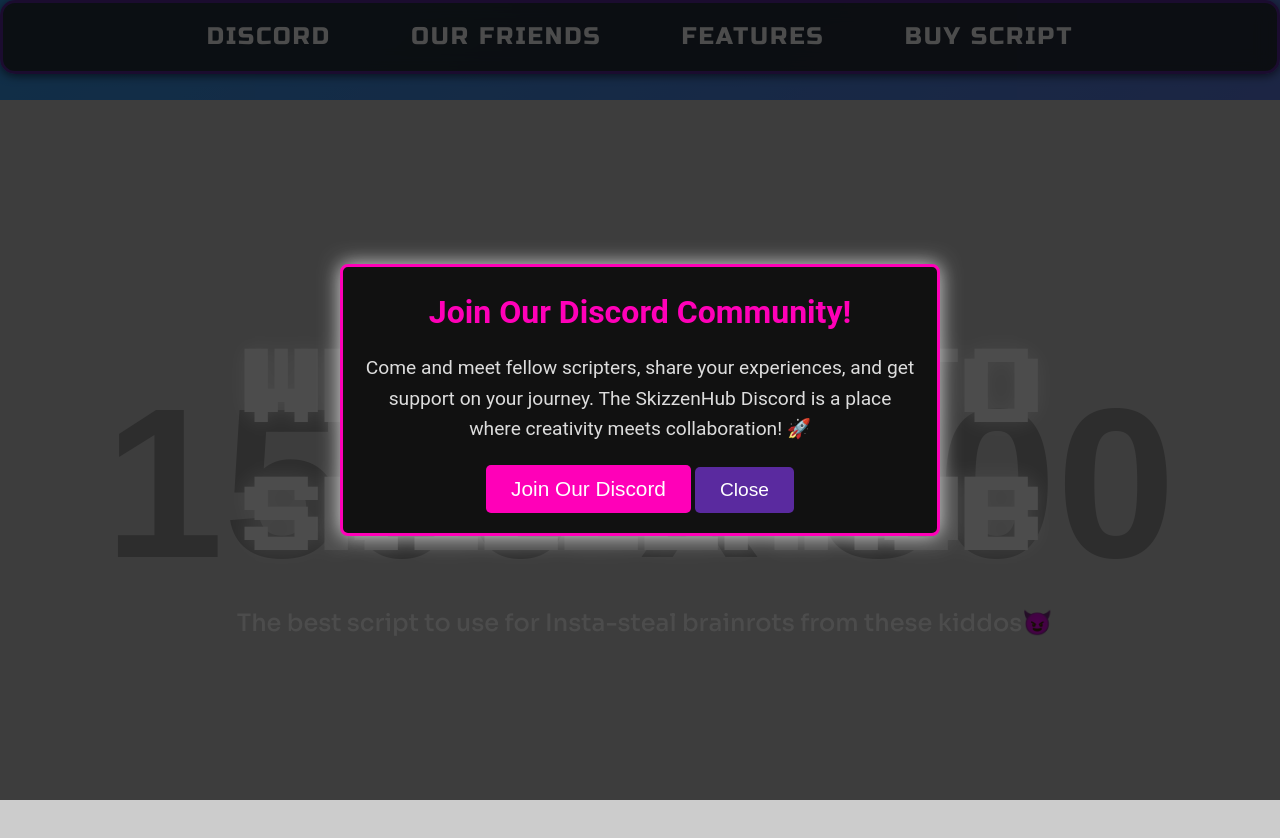
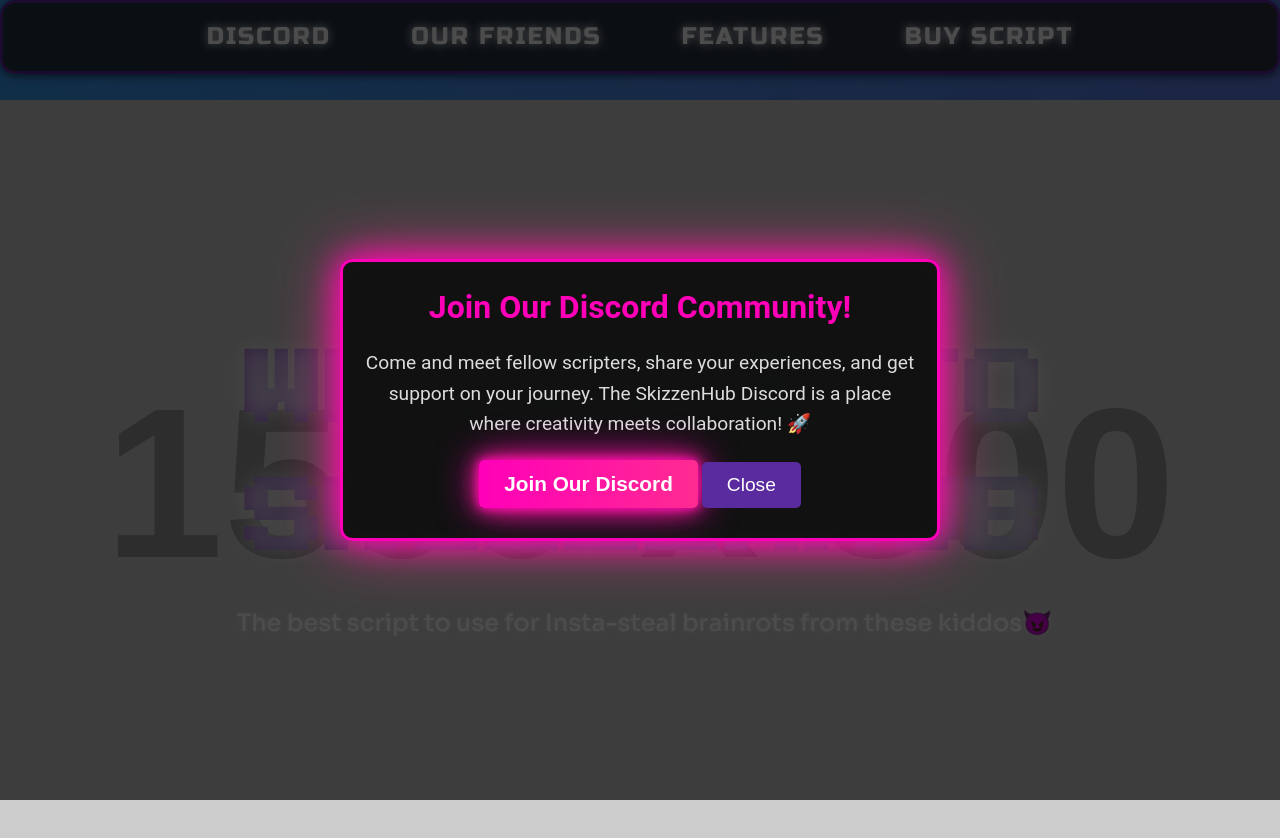
Before and after one commit to skizzenscripts/skizzenweb, a plain HTML site: page index.html in a window 1280 px wide. Both pictures are taken after a click on the link "DISCORD". Drawn offline with Linux system fonts and the light colour scheme; placeholder pictures from the web are drawn by us.

Commit message:
Update index.html

```diff
--- a/index.html
+++ b/index.html
@@ -23,20 +23,13 @@
       overflow-x: hidden;
       background: linear-gradient(135deg, #00c6ff, #ff00b8);
       background-size: 400% 400%;
-      animation: waveBackground 10s ease infinite; /* New wave animation */
+      animation: waveBackground 10s ease infinite;
     }
 
-    /* Smooth Wave Animation */
     @keyframes waveBackground {
-      0% {
-        background-position: 0% 50%;
-      }
-      50% {
-        background-position: 100% 50%;
-      }
-      100% {
-        background-position: 0% 50%;
-      }
+      0% { background-position: 0% 50%; }
+      50% { background-position: 100% 50%; }
+      100% { background-position: 0% 50%; }
     }
 
     /* Hero Section */
@@ -53,37 +46,32 @@
       animation: fadeIn 1.5s ease-out forwards;
     }
 
-    @keyframes fadeIn {
-      from { opacity: 0; }
-      to { opacity: 1; }
-    }
+    @keyframes fadeIn { from {opacity:0;} to {opacity:1;} }
 
     .hero h1 {
       font-size: 5rem;
-      font-family: 'Press Start 2P', cursive; /* Anime style font */
+      font-family: 'Press Start 2P', cursive;
       text-transform: uppercase;
       margin-bottom: 20px;
       text-shadow: 0 0 20px rgba(255, 255, 255, 0.7);
       animation: moveText 5s ease-in-out infinite alternate;
+      background: linear-gradient(90deg, #ff00b8, #00fff0, #ff2b91);
+      -webkit-background-clip: text;
+      -webkit-text-fill-color: transparent;
     }
 
     .hero p {
       font-size: 1.5rem;
       margin-bottom: 30px;
-      font-family: 'Sora', sans-serif; /* Another anime-style font */
+      font-family: 'Sora', sans-serif;
       animation: moveText 5s ease-in-out infinite alternate;
+      text-shadow: 0 0 5px rgba(255,255,255,0.6);
     }
 
     @keyframes moveText {
-      0% {
-        transform: translateX(-5px); /* Move a little to the left */
-      }
-      50% {
-        transform: translateX(5px);  /* Move a little to the right */
-      }
-      100% {
-        transform: translateX(-5px); /* Back to the left */
-      }
+      0% { transform: translateX(-5px); }
+      50% { transform: translateX(5px); }
+      100% { transform: translateX(-5px); }
     }
 
     /* Navigation Bar */
@@ -99,119 +87,115 @@
       align-items: center;
       background-color: rgba(34, 34, 34, 0.85);
       backdrop-filter: blur(10px);
-      box-shadow: 0 2px 10px rgba(0, 0, 0, 0.6);
+      box-shadow: 0 2px 10px rgba(0,0,0,0.6);
       border-bottom: 1px solid #333;
       border-radius: 15px;
       border: 3px solid #5a2a9f;
       transition: all 0.3s ease-in-out;
     }
 
-    nav ul {
-      display: flex;
-      list-style: none;
-    }
-
-    nav ul li {
-      margin: 0 30px;
-    }
+    nav ul { display: flex; list-style: none; }
+    nav ul li { margin: 0 30px; }
 
     nav ul li a {
       text-decoration: none;
       color: #fff;
       font-size: 1.5rem;
-      font-family: 'Russo One', sans-serif; /* Bold, futuristic anime font */
+      font-family: 'Russo One', sans-serif;
       text-transform: uppercase;
       letter-spacing: 2px;
       padding: 5px 10px;
       transition: all 0.3s ease;
+      text-shadow: 0 0 10px #fff;
     }
 
     nav ul li a:hover {
+      text-shadow: 0 0 20px #ff00b8, 0 0 40px #ff2b91;
       color: #ff00b8;
-      text-shadow: 0 0 15px rgba(255, 255, 255, 0.8);
-      transform: scale(1.1) translateY(-5px); /* Scale effect */
+      transform: scale(1.1) translateY(-5px);
     }
 
-    /* Modal for Buying Script */
+    /* Modals */
     .modal-overlay {
       display: none;
       position: fixed;
-      top: 0;
-      left: 0;
-      width: 100%;
-      height: 100%;
-      background-color: rgba(0, 0, 0, 0.7);
+      top:0;
+      left:0;
+      width:100%;
+      height:100%;
+      background-color: rgba(0,0,0,0.7);
       justify-content: center;
       align-items: center;
       z-index: 2000;
-      opacity: 0;
+      opacity:0;
       animation: fadeInModal 0.5s ease-out forwards;
     }
 
-    @keyframes fadeInModal {
-      from { opacity: 0; }
-      to { opacity: 1; }
-    }
+    @keyframes fadeInModal { from {opacity:0;} to {opacity:1;} }
 
     .modal-content {
-      background-color: #111;
-      color: #fff;
-      padding: 20px;
-      max-width: 600px;
-      width: 90%;
-      border-radius: 8px;
-      text-align: center;
+      background-color: rgba(17,17,17,0.95);
+      color:#fff;
+      padding:20px;
+      max-width:600px;
+      width:90%;
+      border-radius:12px;
+      text-align:center;
       border: 3px solid #ff00b8;
-      box-shadow: 0 0 20px rgba(255, 255, 255, 0.8);
+      box-shadow:0 0 30px #ff00b8,0 0 60px #ff2b91;
+      backdrop-filter: blur(12px) saturate(180%);
     }
 
     .modal-content h3 {
-      margin-bottom: 15px;
-      font-size: 2rem;
-      color: #ff00b8;
+      margin-bottom:15px;
+      font-size:2rem;
+      color:#ff00b8;
     }
 
     .modal-content p {
-      margin-bottom: 20px;
-      font-size: 1.2rem;
-      color: #ddd;
+      margin-bottom:20px;
+      font-size:1.2rem;
+      color:#ddd;
     }
 
     .modal-content ul {
-      list-style: none;
-      text-align: left;
-      margin-bottom: 20px;
-      font-size: 1.2rem;
+      list-style:none;
+      text-align:left;
+      margin-bottom:20px;
+      font-size:1.2rem;
     }
 
+    /* Buttons */
     .modal-content .close-btn {
       background-color: #5a2a9f;
-      color: white;
-      border: none;
-      padding: 12px 25px;
-      font-size: 1.2rem;
-      border-radius: 5px;
-      cursor: pointer;
+      color:white;
+      border:none;
+      padding:12px 25px;
+      font-size:1.2rem;
+      border-radius:5px;
+      cursor:pointer;
       transition: background-color 0.3s ease;
     }
 
-    .modal-content .close-btn:hover {
-      background-color: #7b3fc5;
-    }
+    .modal-content .close-btn:hover { background-color:#7b3fc5; }
 
     .modal-content .discord-btn {
-      background-color: #ff00b8;
-      color: white;
-      border: none;
-      padding: 12px 25px;
-      font-size: 1.3rem;
-      border-radius: 5px;
-      cursor: pointer;
-      transition: background-color 0.3s ease;
+      background: linear-gradient(90deg,#ff00b8,#ff2b91);
+      border:none;
+      color:#fff;
+      font-weight:bold;
+      padding:12px 25px;
+      font-size:1.3rem;
+      border-radius:5px;
+      cursor:pointer;
+      margin-bottom:10px;
+      box-shadow: 0 0 10px #ff00b8,0 0 20px #ff2b91,0 0 40px #ff00b8;
+      transition: all 0.3s ease;
     }
 
     .modal-content .discord-btn:hover {
-      background-color: #ff2b91;
+      box-shadow: 0 0 20px #ff00b8,0 0 40px #ff2b91,0 0 80px #ff00b8;
+      transform: scale(1.1) rotate(-2deg);
     }
 
     /* Footer */
@@ -222,13 +206,12 @@
       font-size: 1rem;
     }
 
-    footer p {
-      color: #888;
-    }
+    footer p { color:#888; }
 
   </style>
 </head>
 <body>
+
   <!-- Navigation Bar -->
   <nav>
     <ul>
@@ -247,26 +230,26 @@
     </div>
   </section>
 
-  <!-- Modal for Discord -->
+  <!-- Modals -->
   <div id="discord-modal" class="modal-overlay">
     <div class="modal-content">
       <h3>Join Our Discord Community!</h3>
       <p>Come and meet fellow scripters, share your experiences, and get support on your journey. The SkizzenHub Discord is a place where creativity meets collaboration! 🚀</p>
-      <button class="discord-btn" onclick="window.open('https://discord.gg/YsAvWbAS', '_blank')">Join Our Discord</button>
+      <button class="discord-btn" onclick="window.open('https://discord.gg/YsAvWbAS','_blank')">Join Our Discord</button>
       <button class="close-btn" id="close-discord-modal">Close</button>
     </div>
   </div>
 
-  <!-- Modal for Our Friends -->
   <div id="friends-modal" class="modal-overlay">
     <div class="modal-content">
       <h3>Check Out Our Good Friend Ronixx!</h3>
       <p>Not only do we have SkizzenHub, but our good friend Ronixx is also making some amazing scripts! 💻 If you're looking for even more options to enhance your experience, you should definitely check out his work. He’s known for creating high-quality, powerful scripts that can take your gameplay to the next level.</p>
+      <!-- Added Button -->
+      <button class="discord-btn" onclick="window.open('https://discord.gg/7MtYZ4pS','_blank')">Join Friends Discord</button>
       <button class="close-btn" id="close-friends-modal">Close</button>
     </div>
   </div>
 
-  <!-- Modal for Features -->
   <div id="features-modal" class="modal-overlay">
     <div class="modal-content">
       <h3>SkizzenHub Features</h3>
@@ -282,32 +265,17 @@
 
   <script>
     // Open Modals
-    document.getElementById('discord-btn').addEventListener('click', function() {
-      document.getElementById('discord-modal').style.display = 'flex';
-    });
-    document.getElementById('friends-btn').addEventListener('click', function() {
-      document.getElementById('friends-modal').style.display = 'flex';
-    });
-    document.getElementById('features-btn').addEventListener('click', function() {
-      document.getElementById('features-modal').style.display = 'flex';
-    });
-    document.getElementById('buy-script-btn').addEventListener('click', function() {
-      document.getElementById('buy-script-modal').style.display = 'flex';
-    });
+    document.getElementById('discord-btn').addEventListener('click',()=>{document.getElementById('discord-modal').style.display='flex';});
+    document.getElementById('friends-btn').addEventListener('click',()=>{document.getElementById('friends-modal').style.display='flex';});
+    document.getElementById('features-btn').addEventListener('click',()=>{document.getElementById('features-modal').style.display='flex';});
+    document.getElementById('buy-script-btn').addEventListener('click',()=>{document.getElementById('buy-script-modal').style.display='flex';});
 
     // Close Modals
-    document.getElementById('close-discord-modal').addEventListener('click', function() {
-      document.getElementById('discord-modal').style.display = 'none';
-    });
-    document.getElementById('close-friends-modal').addEventListener('click', function() {
-      document.getElementById('friends-modal').style.display = 'none';
-    });
-    document.getElementById('close-features-modal').addEventListener('click', function() {
-      document.getElementById('features-modal').style.display = 'none';
-    });
-    document.getElementById('close-buy-script-modal').addEventListener('click', function() {
-      document.getElementById('buy-script-modal').style.display = 'none';
-    });
+    document.getElementById('close-discord-modal').addEventListener('click',()=>{document.getElementById('discord-modal').style.display='none';});
+    document.getElementById('close-friends-modal').addEventListener('click',()=>{document.getElementById('friends-modal').style.display='none';});
+    document.getElementById('close-features-modal').addEventListener('click',()=>{document.getElementById('features-modal').style.display='none';});
+    document.getElementById('close-buy-script-modal')?.addEventListener('click',()=>{document.getElementById('buy-script-modal').style.display='none';});
   </script>
+
 </body>
 </html>
```
